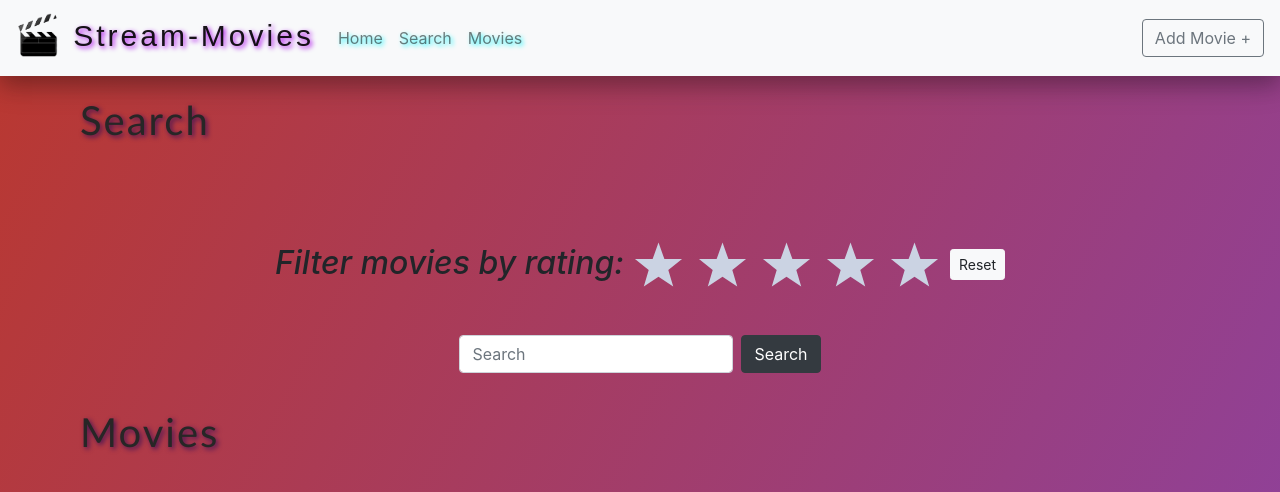
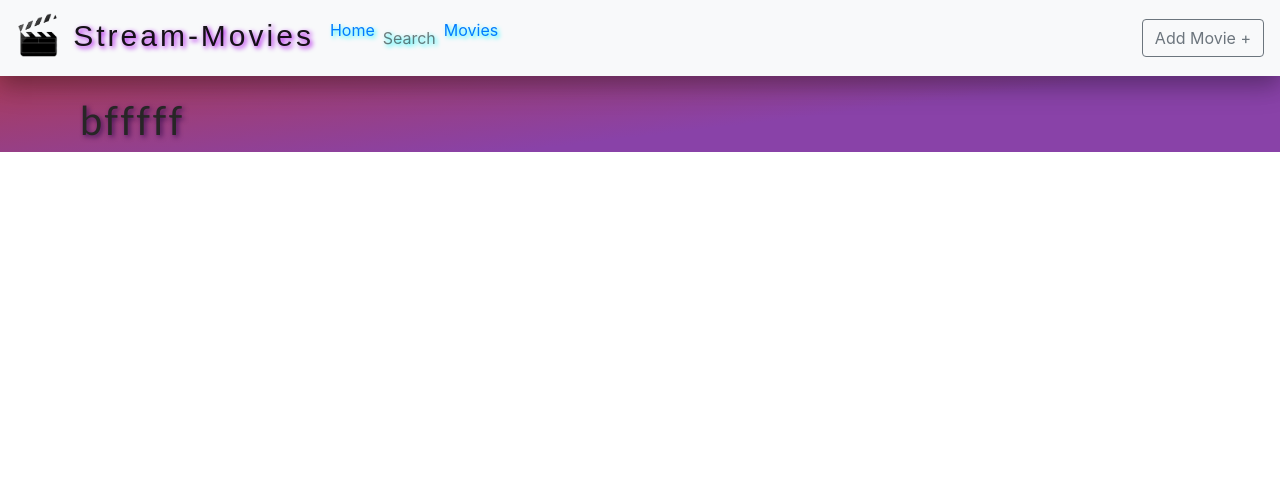
Before and after one commit to FakhriK90/First-Movie-app, a React (Create React App) app: page / in a window 1280 px wide. Shown: the top 492 px of the page. Built offline with nearby package versions, Linux system fonts and the light colour scheme; grey boxes are pictures that could not be loaded.

Commit message:
first commit

```diff
--- a/package.json
+++ b/package.json
@@ -18,8 +18,10 @@
     "react-bootstrap": "^1.6.1",
     "react-dom": "^17.0.2",
     "react-fontawesome": "^1.7.1",
+    "react-player": "^2.9.0",
     "react-rating": "^2.0.5",
     "react-rating-stars-component": "^2.2.0",
+    "react-router-dom": "^5.2.0",
     "react-scripts": "4.0.3",
     "react-star-ratings": "^2.3.0",
     "react-tsparticles": "^1.33.2",
--- a/src/App.js
+++ b/src/App.js
@@ -1,69 +1,42 @@
 import 'bootstrap/dist/css/bootstrap.min.css';
 import { useState } from 'react';
-import { Button, Form, FormControl } from 'react-bootstrap';
+// import { Button, Form, FormControl } from 'react-bootstrap';
 import './App.css';
-
-import MovieList from './component/MovieList';
+// import MovieList from './component/MovieList';
 import NavBar from './component/NavBar';
-import SearchByRating from './component/SearchByRating';
-// import SearchByTitle from './component/SearchByTitle';
-import {films }from './Data';
+// import SearchByRating from './component/SearchByRating';
+import {films }from './component/Data';
+import MoviePage from './component/MoviePage';
+import Home from './component/Home';
+import { BrowserRouter as Router, Route, Switch } from 'react-router-dom'
 
 function App() {
 
 
 
-  const [titleSearch, setTitleSearch] = useState('');
-  const [rateSearch, setRateSearch] = useState(0);
+  // const [titleSearch, setTitleSearch] = useState('');
+  // const [rateSearch, setRateSearch] = useState(0);
   const [movies, setMovies] = useState(films);
 
-  // const hundleTitle = (e) => setTitleSearch(e.target.value);
 
   return (
-    <div className="App">
+
+
+    <Router>
       <header>
         <NavBar
         setMovies={setMovies}
         movies={movies} />
-      </header>
-      <main>
-      <h1>Search</h1>
-      <div>
-      <div>
-      <SearchByRating setRateSearch={setRateSearch} rateSearch={rateSearch} />
-      </div>
-      <div className="search">
-      <Form inline
-      >
-      <FormControl
-      type="text"
-      placeholder="Search"
-      className="mr-sm-2"
-      onChange={(e) => setTitleSearch(e.target.value)} />
-      <Button pill variant="dark">Search</Button>
-      </Form>
-      </div>
-      </div>
-      {/* <SearchByTitle hundleTitle={hundleTitle} setSearch={titleSearch} /> */}
-      <h1>Movies</h1>
-      <div>
-      <MovieList
-      films={movies}
-      titleSearch={titleSearch}
-      rateSearch={rateSearch} />
-      </div>
-      {/* <div className="animation-area">
-		  <ul className="box-area">
-			  <li></li>
-			  <li></li>
-			  <li></li>
-			  <li></li>
-			  <li></li>
-			  <li></li>
-		  </ul>
-	    </div> */}
-      </main>
+</header>
+
+    <Switch>
+    <div className="App">
+      <Route exact path="/" component={Home}/>
+      <Route exact path="/moviepage" component={MoviePage}/>
+
     </div>
+    </Switch>
+    </Router>
   );
 }
 
--- a/src/Data.js
+++ b/src/component/Data.js
@@ -1,66 +1,74 @@
 export const films = [
-    {
+    {id:1,
       posterURL:
         "https://m.media-amazon.com/images/I/81GfZasnt9L._SL1371_.jpg",
       title: "Avengers Infinity war",
       description: "Alors que les Avengers et leurs alliés ont continué de protéger le monde face à des menaces bien trop grandes pour être combattues par un héros seul, un nouveau danger est venu de l'espace : Thanos…",
       year:2018,
       rating: 3,
+      trailer:"https://www.youtube.com/watch?v=6ZfuNTqbHE8"
     },
-    {
+    {id:2,
       posterURL:
         "https://fr.web.img2.acsta.net/pictures/15/04/23/15/38/341525.jpg",
       title: "San Andres",
       description: "Lorsque la tristement célèbre Faille de San Andreas finit par s’ouvrir, et par provoquer un séisme de magnitude 9 en Californie, un pilote d’hélicoptère de secours en montagne et la femme dont il s’est séparé quittent Los Angeles…",
       year:2015,
-      rating: 4
+      rating: 4,
+      trailer:"https://www.youtube.com/watch?v=MDN18yHEv2I&t=5s"
     },
-    {
+    {id:3,
       posterURL:
         "https://www.telerama.fr/sites/tr_master/files/194da2cc-6c97-495c-b0b1-2989bce95ef2_2.jpg",
       title: "Volcano",
       description: "Ce n’est pas une petite secousse sismique qui va inquiéter la population de Los Angeles, depuis longtemps habituée aux caprices de la nature. Mais ce matin-là, quelques heures après qu’une brève secousse…",
       year:1997,
-      rating: 5
+      rating: 5,
+      trailer:""
     },
-    {
+    {id:4,
       posterURL:
         "https://img5.cdn.cinoche.com/images/c35d1fac2f2d79e455d8455376faf8e7.jpg",
       title: "21 Jump Street",
       description: "Au lycée, Schmidt et Jenko étaient les pires ennemis, mais ils sont devenus potes à l’école de police. Aujourd’hui, ils sont loin de faire partie de l’élite des flics, mais ça pourrait changer… Mutés dans l’unité secrète de la police…",
       year:2012,
-      rating: 1.5
+      rating: 1,
+      trailer:"https://www.youtube.com/watch?v=RLoKtb4c4W0"
     },
-    {
+    {id:5,
       posterURL:
         "https://img8.cdn.cinoche.com/images/b1308f7bf851c35dc27bb0b5ab176d40.jpg",
       title: "Sherlock Holmes",
       description: "Aucune énigme ne résiste longtemps à Sherlock Holmes… Flanqué de son fidèle ami le Docteur John Watson, l’intrépide et légendaire détective traque sans relâche les criminels de tous poils. …",
       year:2099,
-      rating: 3.5
+      rating: 3,
+      trailer:"https://www.youtube.com/watch?v=iKUzhzustok&t=12s"
     },
-    {
+    {id:6,
       posterURL:
         "https://www.contrepoints.org/wp-content/uploads/2013/12/hunger-games-2-catching-fire.jpg",
       title: "The Hunger Games",
       description: "Après les premiers Hunger Games, Katniss est devenue le symbole de la rébellion. Le peuple de Panem est impatient de la retrouver pour la grande Tournée de la victoire. Mais Katniss va devoir prouver au Capitole…",
       year:2013,
-      rating: 3
+      rating: 2,
+      trailer:"https://www.youtube.com/watch?v=EAzGXqJSDJ8&t=1s"
     },
-    {
+    {id:7,
       posterURL:
         "https://media.senscritique.com/media/000012292394/source_big/The_Mask.jpg",
       title: "The Mask",
       description: "Stanley Ipkiss, modeste employé de banque, passionné par l’univers de Tex Avery, trouve un masque ancien aux pouvoirs surnaturels. Il est néanmoins partagé entre devenir cette créature verte sûre d’elle…",
       year:1994,
-      rating: 4.5
+      rating: 4,
+      trailer:"https://www.youtube.com/watch?v=LZl69yk5lEY&t=10s"
     },
-    {
+    {id:8,
       posterURL:
         "https://musicsheetcovers.s3.eu-west-3.amazonaws.com/couv53/559/G0001081559.jpg",
       title: "Pirates of The Caribeen",
       description: "Dans la mer des Caraïbes, au XVIIe siècle, Jack Sparrow, flibustier gentleman, voit sa vie idylle basculer le jour où son ennemi, le perfide capitaine Barbossa, lui vole son bateau, le Black Pearl… ",
       year:2003,
-      rating: 3
+      rating: 3,
+      trailer:"https://www.youtube.com/watch?v=naQr0uTrH_s&t=31s"
     },
   ];
--- a/src/component/Search.js
+++ b/src/component/Home.js
@@ -1,11 +1,11 @@
 import React from 'react'
 
-const Search = () => {
+const Home = () => {
     return (
         <div>
-
+            <h1>bfffff</h1>
         </div>
     )
 }
 
-export default Search
+export default Home
--- /dev/null
+++ b/src/component/MoviePage.js
@@ -0,0 +1,43 @@
+import React, { useState } from 'react'
+import { Button, Form, FormControl } from 'react-bootstrap'
+import MovieList from './MovieList'
+import SearchByRating from './SearchByRating'
+import {films }from './Data';
+
+const MoviePage = () => {
+    const [titleSearch, setTitleSearch] = useState('');
+  const [rateSearch, setRateSearch] = useState(0);
+  const [movies, setMovies] = useState(films);
+
+    return (
+        <div>
+            <h1>Search</h1>
+      <div>
+      <div>
+      <SearchByRating setRateSearch={setRateSearch} rateSearch={rateSearch} />
+      </div>
+      <div className="search">
+      <Form inline
+      >
+      <FormControl
+      type="text"
+      placeholder="Search"
+      className="mr-sm-2"
+      onChange={(e) => setTitleSearch(e.target.value)} />
+      <Button pill variant="dark">Search</Button>
+      </Form>
+      </div>
+      </div>
+
+      <h1>Movies</h1>
+      <div>
+      <MovieList
+      films={movies}
+      titleSearch={titleSearch}
+      rateSearch={rateSearch} />
+      </div>
+        </div>
+    )
+}
+
+export default MoviePage
--- a/src/component/NavBar.js
+++ b/src/component/NavBar.js
@@ -1,36 +1,27 @@
-// import React, { useState } from 'react'
-import {  Nav, Navbar } from 'react-bootstrap'
-import AddMovie from './AddMovies'
-// import SearchByRating from './SearchByRating'
-// import SearchByTitle from './SearchByTitle'
+import { Nav, Navbar } from "react-bootstrap";
+import AddMovie from "./AddMovies";
+import pic from "./téléchargement.png";
+import { Link } from 'react-router-dom'
 
-import pic from "./téléchargement.png"
-
-const NavBar = ({setMovies, movies }) => {
-  // const [rateSearch, setRateSearch] = useState(0);
-  // const hundleTitle = (e) => setTitleSearch(e.target.value);
-  // const [titleSearch, setTitleSearch] = useState('');
-
+const NavBar = ({ setMovies, movies }) => {
   return (
     <div className="navig">
       <Navbar sticky="top" bg="light" variant="light">
-    <Navbar.Brand href="#home"
-     inline className='logo'>
-     <img src={pic} alt='' widht="50" height="50" />Stream-Movies</Navbar.Brand>
+        <Navbar.Brand href="#home" inline className="logo">
+          <img src={pic} alt="" widht="50" height="50" />
+          Stream-Movies
+        </Navbar.Brand>
         <Nav className="mr-auto">
-      <Nav.Link href="#home">Home</Nav.Link>
+          <Link to="/">Home</Link>
           <Nav.Link href="#search">Search</Nav.Link>
-      <Nav.Link href="#movies">Movies</Nav.Link>
+          <Link to="/moviepage">Movies</Link>
         </Nav>
         <div>
-
           <AddMovie setMovies={setMovies} films={movies} />
         </div>
-    {/* <SearchByTitle hundleTitle={hundleTitle} setSearch={titleSearch} />
-    <SearchByRating setRateSearch={setRateSearch} rateSearch={rateSearch} /> */}
       </Navbar>
     </div>
-    )
-}
+  );
+};
 
-export default NavBar
+export default NavBar;
```
Also changed, not shown: src/component/SearchByTitle.js (deleted, +0 -24 lines), 1 other file (tests, documents, lock files or other folders). Lines whose indentation alone changed are shown as unchanged.
